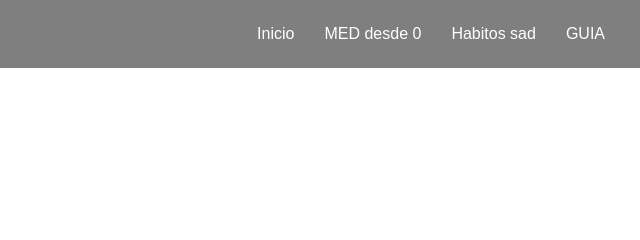
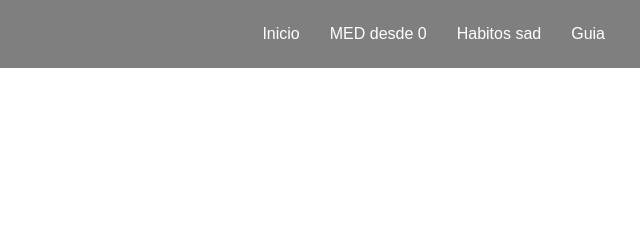
Before and after one commit to franco1252/FMedicina.github.io, a plain HTML site: page index.html in a window 1280 px wide. Shown: the top 240 px of the page, 640-1280 px from the left. Drawn offline with Linux system fonts and the light colour scheme.

Commit message:
Update index.html

```diff
--- a/index.html
+++ b/index.html
@@ -121,7 +121,7 @@
             <li><a href="subvirtus 0.2/subvirtus inicio0.2.html">Inicio</a></li>
             <li><a href="subvirtus 0.2/subvirtus med desde 0.2.html">MED desde 0</a></li>
             <li><a href="subvirtus 0.2/subvirtus abitos saludables0.2.html">Habitos sad</a></li>
-            <li><a href="subvirtus 0.2/subvirtus guia 0.2.html">GUIA</a></li>
+            <li><a href="subvirtus 0.2/subvirtus guia 0.2.html">Guia</a></li>
         </ul>
     </nav>
 
```
